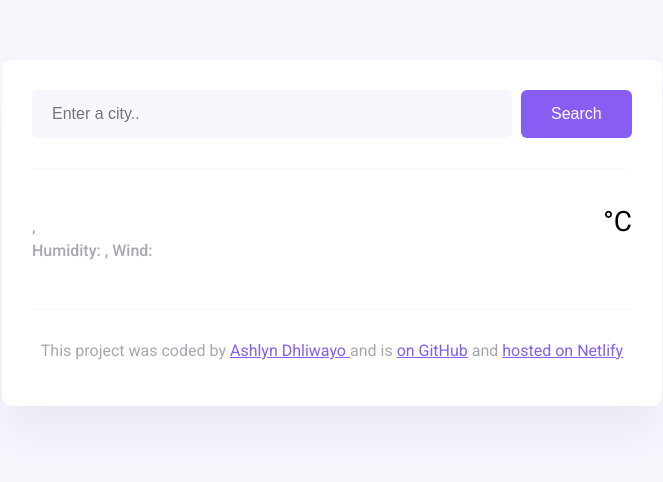
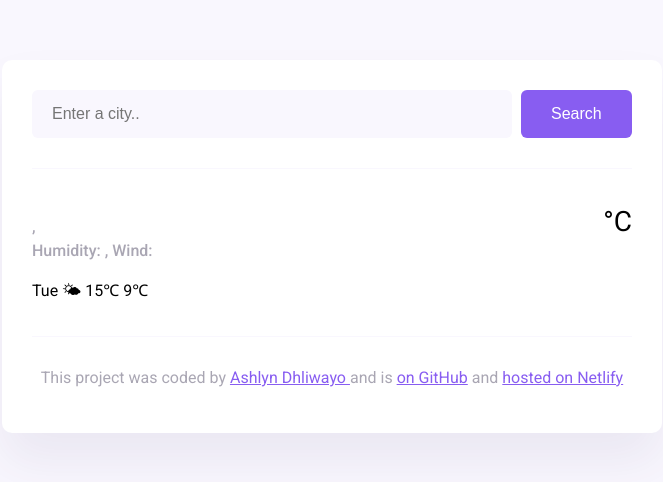
Before and after one commit to Nomadhli/week-6-homework, a website built with Parcel: page index.html in a window 1280 px wide. Shown: the whole page, without its empty margins (308-971 px from the left). Built offline with nearby package versions, Linux system fonts and the light colour scheme.

Commit message:
added weather forecast section

```diff
--- a/index.html
+++ b/index.html
@@ -41,6 +41,7 @@
                     <div class="weatehr-app-unit">°C</div>
                 </div>
             </div>
+            <div class="weather-forecast">Tue 🌤 15℃ 9℃</div>
         </main>
         <footer>
             <p>
```
